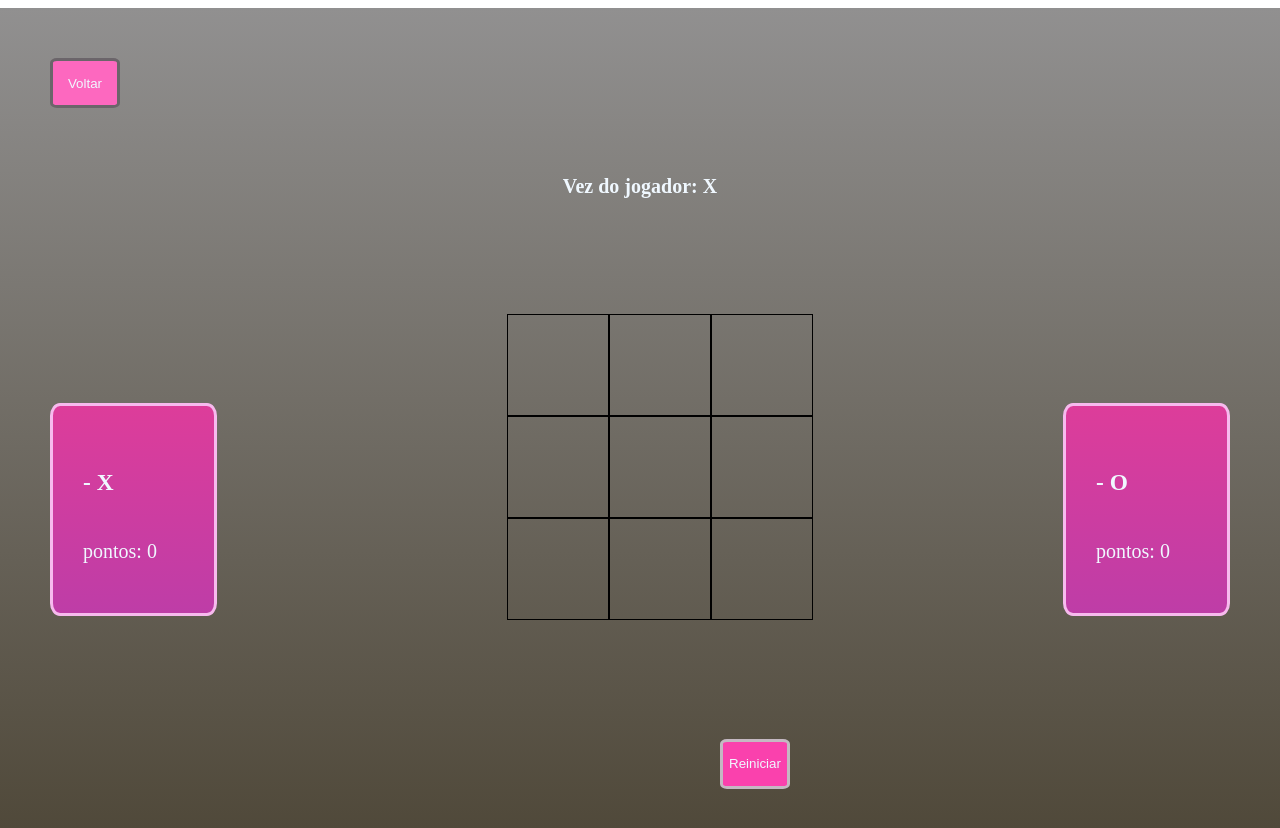
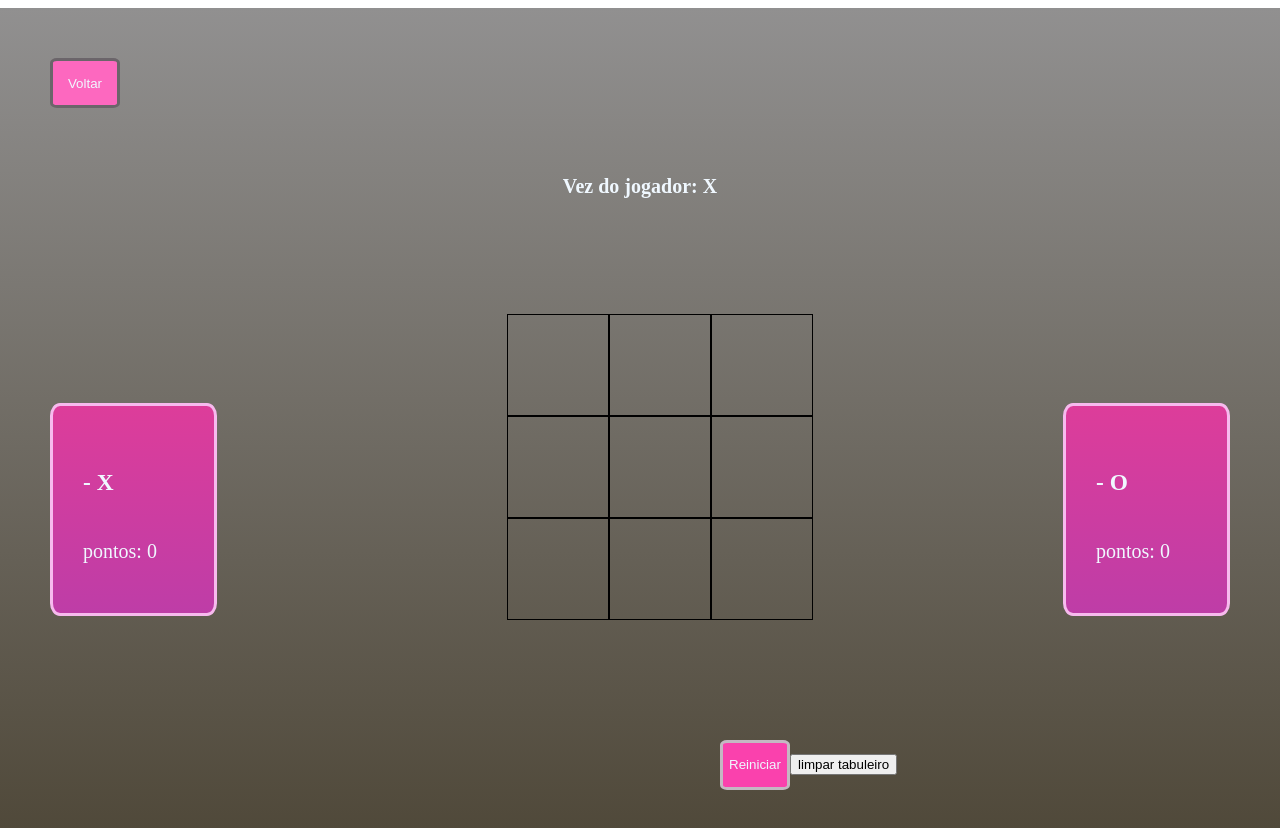
Before and after one commit to gabemagioli/trainee-orcestra-jogoDaVelha, a React (Vite) app: page /jogo in a window 1280 px wide. Built offline with nearby package versions, Linux system fonts and the light colour scheme.

Commit message:
adicionando limpar tabuleiro

```diff
--- a/src/pages/jogo/Jogo.tsx
+++ b/src/pages/jogo/Jogo.tsx
@@ -73,10 +73,12 @@ function Jogo(){//funcao que possui a tela principal -> jogo da velha(tabuleiro)
         }
 
         if (pontosDiagonalPrincipal >= 3 || pontosDiagonalSecundaria >= 3) {
-          return true;
+            return true;
         }
 
+
         return false;
+
       };
 
 
@@ -118,6 +120,12 @@ function Jogo(){//funcao que possui a tela principal -> jogo da velha(tabuleiro)
         }
     }
 
+    const limparTabuleiro = ():any =>{
+        setJogando(true);
+        setJogo(jogoInicial);
+        setSimboloAtual("X");
+    }
+
     const reiniciarJogo = () => {
         setJogando(true);
         setJogo(jogoInicial);
@@ -130,6 +138,7 @@ function Jogo(){//funcao que possui a tela principal -> jogo da velha(tabuleiro)
             alert("O jogador X venceu a rodada melhor de 3, voce ira deixar ele ser melhor mesmo?");
             setPontosX(0);
         }
+        navigate("/");//talvez remover caso nao esteja redirecionando
     }
 
     return(
@@ -177,6 +186,7 @@ function Jogo(){//funcao que possui a tela principal -> jogo da velha(tabuleiro)
                     </div>
                 </div>
                 <button className={styles.botaoReiniciar} onClick={() => reiniciarJogo()}>Reiniciar</button>
+                <button onClick={()=>limparTabuleiro()}>limpar tabuleiro</button>
             </section>
         </>
     )
```
